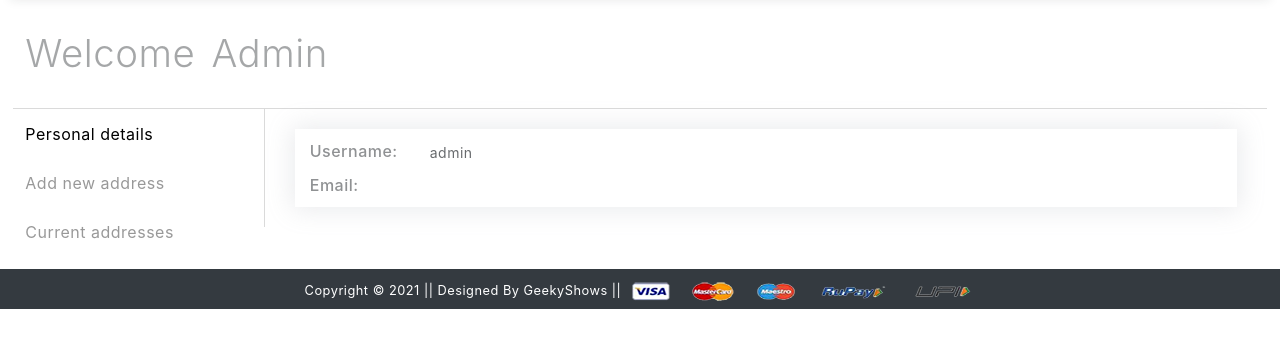
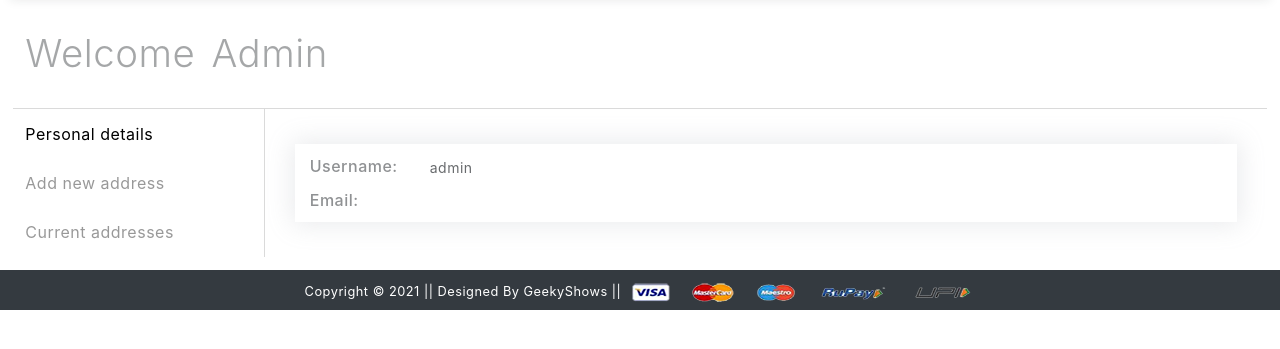
Before and after one commit to Sayantan-Bera/E-commerce-website, a Django app: page /userdetails/ in a window 1280 px wide. Shown: the part 73-422 px from the top of the page. Run offline with Django 4.2, Linux system fonts and the light colour scheme; a user stored in the database is signed in; data comes from the database, SQL or seed files in the repository; both versions use the stored data as it was after the commit; some libraries are stand-ins or nearby versions.

Commit message:
up to date

```diff
--- a/app/static/app/css/style.css
+++ b/app/static/app/css/style.css
@@ -10,6 +10,9 @@
 }
 .w-500 {
   font-weight: 500;
+}
+.padding-top-bottom-15{
+  padding: 15px 0px;
 }
 /* helper classes end */
 
--- a/app/templates/app/base.html
+++ b/app/templates/app/base.html
@@ -185,7 +185,7 @@
 
       <!-- men wear -->
       <div class="dropdown">
-        <div class="dropdown-head w-100">
+        <div class="dropdown-head drop w-100">
           Men
         </div>
 
--- a/app/templates/app/userdetails.html
+++ b/app/templates/app/userdetails.html
@@ -11,7 +11,7 @@
         <a href="{% url 'address' %}" class="">Current addresses</a>
         </div>
 
-        <div class="all-items">
+        <div class="all-items padding-top-bottom-15">
             <div class="each-address">
                 <div class="address-val">
                     <div class="w-500 lighter info-key">Username: </div>
--- a/app/views.py
+++ b/app/views.py
@@ -166,9 +166,14 @@ def userdetails(request):
     profile = Customer.objects.filter(user=request.user)
     return render(request, 'app/userdetails.html',{'profile':profile,'active':'btn-primary', 'totalitem':totalitem})
 
+@login_required
 def orders(request):
- op = OrderPlaced.objects.filter(user=request.user)
- return render(request, 'app/orders.html', {'order_placed':op})
+    totalitem = 0
+    if request.user.is_authenticated:
+        totalitem = len(Cart.objects.filter(user=request.user))
+
+    op = OrderPlaced.objects.filter(user=request.user)
+    return render(request, 'app/orders.html', {'order_placed':op, 'totalitem':totalitem})
 
 
 def mshirts(request,data=None):
@@ -328,6 +333,11 @@ class CustomerRegistrationView(View):
 
 @login_required
 def checkout(request):
+
+    totalitem = 0
+    if request.user.is_authenticated:
+        totalitem = len(Cart.objects.filter(user=request.user))
+
     user = request.user
     address = Customer.objects.filter(user=user)
     cart_items = Cart.objects.filter(user=user)
@@ -341,8 +351,9 @@ def checkout(request):
             amount += tempamount
         totalamount = amount + shipping_amount
 
-    return render(request, 'app/checkout.html', {'address':address, 'totalamount': totalamount, 'cart_items': cart_items})
+    return render(request, 'app/checkout.html', {'address':address, 'totalamount': totalamount, 'cart_items': cart_items, 'totalitem':totalitem})
 
+@login_required
 def payment_done(request):
     user = request.user
     custid = request.GET.get('custid')
```
Also changed, not shown: app/templates/app/orders.html (line endings or trailing spaces), db.sqlite3.
